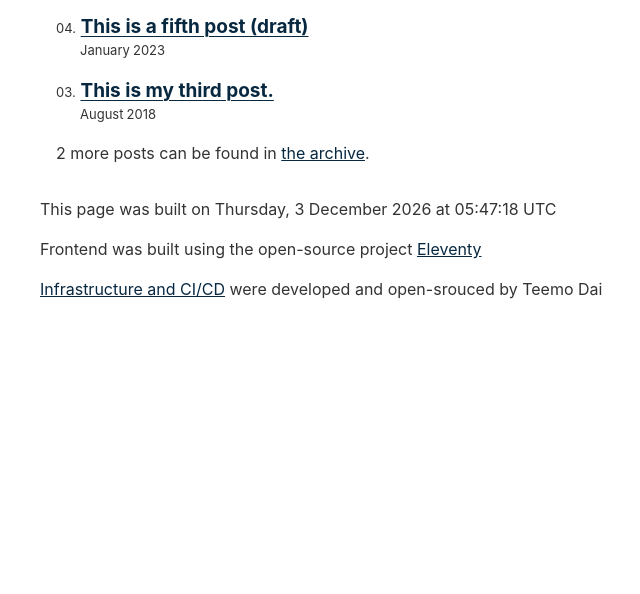
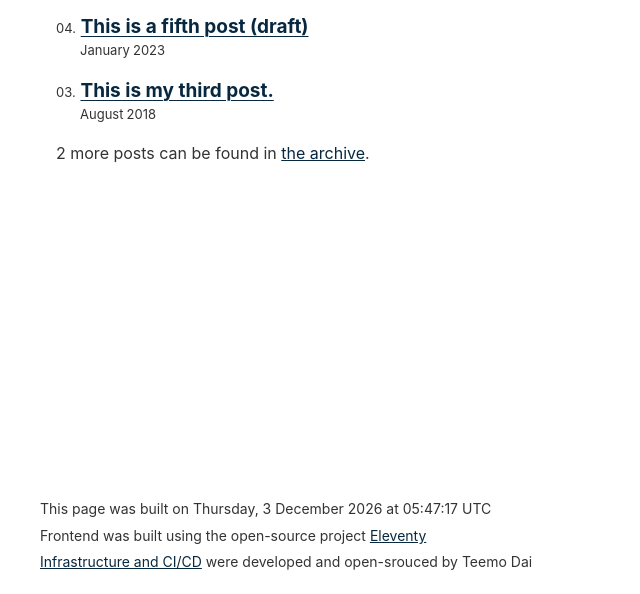
Before and after one commit to daiyyr/the-alchemist, an Eleventy site: page eleventy/content/index.njk in a window 1280 px wide. Shown: the part 206-800 px from the top of the page, without its empty margins (280-920 px from the left). Built offline with nearby package versions, Linux system fonts and the light colour scheme; Eleventy itself is replaced by a stand-in of ours; files that its build step writes are made by us from their sources.

Commit message:
footer style

```diff
--- a/eleventy/_includes/layouts/base.njk
+++ b/eleventy/_includes/layouts/base.njk
@@ -54,12 +54,12 @@
 			{{ content | safe }}
 		</main>
 
-		<footer>
-			<p>This page was built on {% currentBuildDate %}</p>
-			<p>
+		<footer style="position: absolute; bottom: 25px; font-size: 14px;">
+			<p style="line-height: 0.9;">This page was built on {% currentBuildDate %}</p>
+			<p style="line-height: 0.9;">
 				Frontend was built using the open-source project <a href="https://github.com/11ty/eleventy">Eleventy</a>
 			</p>
-			<p>
+			<p style="line-height: 0.9;">
 				<a href="https://github.com/daiyyr/the-alchemist">Infrastructure and CI/CD</a> were developed and open-srouced by Teemo Dai
 			</p>
 
```
